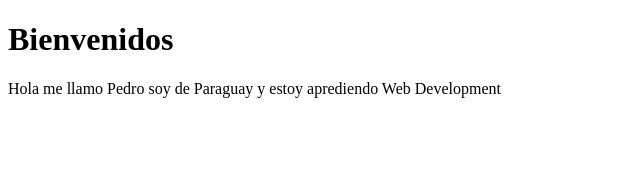
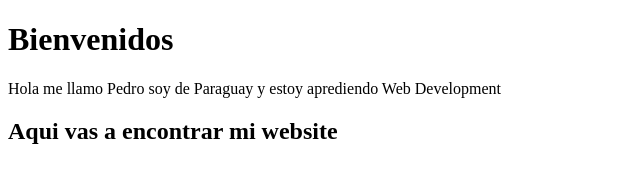
Before and after one commit to pearove/pearove.github.io, a plain HTML site: page index.html in a window 1280 px wide. Shown: the whole page, without its empty margins (0-640 px from the left). Drawn offline with Linux system fonts and the light colour scheme.

Commit message:
Agregue titulo

```diff
--- a/index.html
+++ b/index.html
@@ -8,6 +8,6 @@
 <body>
   <h1>Bienvenidos</h1>
   <p>Hola me llamo Pedro soy de Paraguay y estoy aprediendo Web Development</p>
-
+  <h2>Aqui vas a encontrar mi website</h2>
 </body>
 </html>
```
